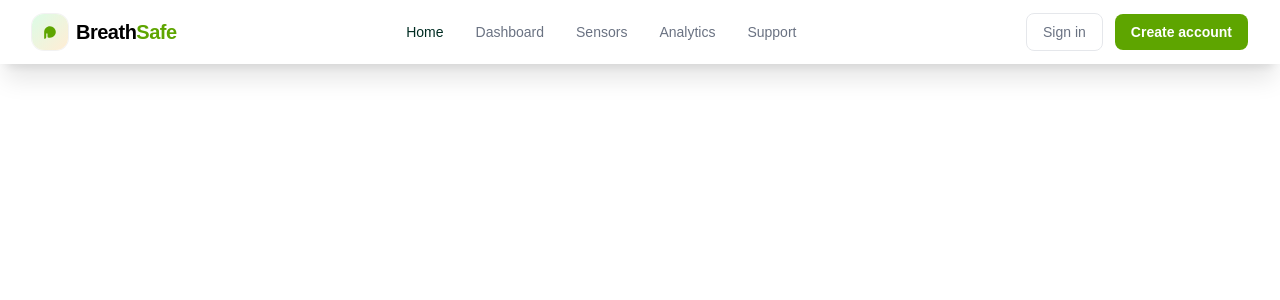
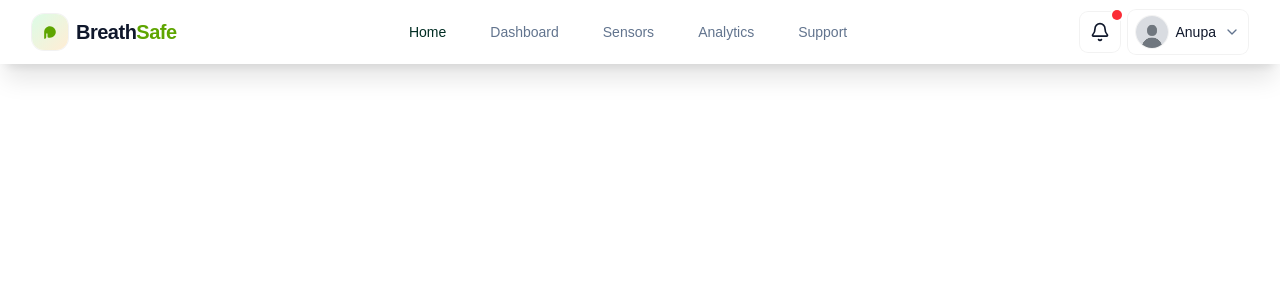
Before and after one commit to nipun-munasinghe/Breathsafe-App, a Next.js app: page / in a window 1280 px wide. Shown: the top 300 px of the page. Built offline with nearby package versions, Linux system fonts and the light colour scheme.

Commit message:
Header done with two states

```diff
--- a/components/common/Header.tsx
+++ b/components/common/Header.tsx
@@ -2,9 +2,22 @@
 import React from "react";
 import Link from "next/link";
 import { usePathname } from "next/navigation";
-import { Menu, X } from "lucide-react";
+import Image from "next/image";
+import {
+  Menu,
+  X,
+  Bell,
+  ChevronDown,
+  LogOut,
+  UserRound,
+  Settings,
+} from "lucide-react";
 
-const navItems = [
+// Types & Constants
+type NavItem = { href: string; label: string };
+type UserInfo = { name: string; avatar?: string | null };
+
+const navItems: NavItem[] = [
   { href: "/", label: "Home" },
   { href: "/dashboard", label: "Dashboard" },
   { href: "/sensors", label: "Sensors" },
@@ -12,20 +25,241 @@ const navItems = [
   { href: "/support", label: "Support" },
 ];
 
+// Small utilities
+function cx(...classes: Array<string | false | null | undefined>) {
+  return classes.filter(Boolean).join(" ");
+}
+
+function isExact(pathname: string, href: string) {
+  return pathname === href;
+}
+
+// Reusable bits
+function NotificationsButton() {
+  return (
+    <button
+      type="button"
+      aria-label="Notifications"
+      className="relative inline-flex h-10 w-10 shrink-0 items-center justify-center rounded-lg ring-1 ring-black/5 text-slate-900 hover:text-emerald-950 focus-visible:outline-none focus-visible:ring-2 focus-visible:ring-emerald-400"
+    >
+      <Bell className="h-5 w-5" />
+      {/* Example unread badge */}
+      <span className="absolute -top-0.5 -right-0.5 inline-flex h-2.5 w-2.5 rounded-full bg-red-500 ring-2 ring-white" />
+    </button>
+  );
+}
+
+function AvatarImg({ src, alt }: { src?: string | null; alt: string }) {
+  const getAvatarSrc = (s?: string | null) => s || "/profile-pic.jpg";
+
+  return (
+    <Image
+      src={getAvatarSrc(src)}
+      alt={alt}
+      width={32}
+      height={32}
+      className="h-8 w-8 rounded-full object-cover ring-1 ring-black/5"
+      onError={(e) => {
+        const target = e.currentTarget as HTMLImageElement;
+        if (!target.src.endsWith("/profile-pic.jpg")) {
+          target.src = "/profile-pic.jpg";
+        }
+      }}
+    />
+  );
+}
+
+function AuthButtons({
+  layout = "inline",
+  onItemClick,
+}: {
+  layout?: "inline" | "grid";
+  onItemClick?: () => void;
+}) {
+  const baseLink =
+    "rounded-xl px-3 py-2 text-sm transition-colors focus:outline-none focus-visible:ring-2 focus-visible:ring-emerald-400";
+  return (
+    <div
+      className={cx(
+        layout === "grid"
+          ? "grid grid-cols-2 gap-2"
+          : "flex items-center gap-3"
+      )}
+    >
+      <Link
+        href="/auth/login"
+        onClick={onItemClick}
+        className={cx(
+          baseLink,
+          "border border-slate-200 text-center font-medium text-slate-600 hover:text-emerald-950 hover:border-emerald-950"
+        )}
+      >
+        Sign in
+      </Link>
+      <Link
+        href="/auth/register"
+        onClick={onItemClick}
+        className={cx(
+          baseLink,
+          "bg-lime-600 text-center font-semibold text-white hover:bg-emerald-950"
+        )}
+      >
+        Create account
+      </Link>
+    </div>
+  );
+}
+
+function UserQuickActions({ user }: { user: UserInfo }) {
+  return (
+    <div className="flex items-center gap-2">
+      <NotificationsButton />
+      <UserMenu user={user} />
+    </div>
+  );
+}
+
+function NavLink({ item, active }: { item: NavItem; active: boolean }) {
+  return (
+    <Link
+      href={item.href}
+      className={cx(
+        "rounded px-1.5 py-1 text-sm font-normal transition-colors duration-200 focus:outline-none focus-visible:ring-2 focus-visible:ring-emerald-400",
+        active ? "text-emerald-950" : "text-slate-500 hover:text-emerald-950"
+      )}
+      aria-current={active ? "page" : undefined}
+    >
+      {item.label}
+    </Link>
+  );
+}
+
+function UserMenu({ user }: { user: UserInfo }) {
+  const [open, setOpen] = React.useState(false);
+  const ref = React.useRef<HTMLDivElement | null>(null);
+
+  React.useEffect(() => {
+    function onDocClick(e: MouseEvent) {
+      if (ref.current && !ref.current.contains(e.target as Node)) {
+        setOpen(false);
+      }
+    }
+    if (open) document.addEventListener("mousedown", onDocClick);
+    return () => document.removeEventListener("mousedown", onDocClick);
+  }, [open]);
+
+  return (
+    <div className="relative" ref={ref}>
+      <button
+        type="button"
+        onClick={() => setOpen((v) => !v)}
+        aria-haspopup="menu"
+        aria-expanded={open}
+        className="group inline-flex items-center gap-2 rounded-lg px-2 py-1.5 ring-1 ring-black/5 hover:bg-slate-50 focus-visible:outline-none focus-visible:ring-2 focus-visible:ring-emerald-400"
+      >
+        <span className="flex items-center gap-2">
+          <AvatarImg src={user.avatar} alt="Profile" />
+          <span className="text-sm font-medium text-slate-900 group-hover:text-emerald-950">
+            {user.name}
+          </span>
+        </span>
+        <ChevronDown className="h-4 w-4 text-slate-500 group-hover:text-emerald-950" />
+      </button>
+
+      {open && (
+        <div
+          role="menu"
+          className="absolute right-0 mt-2 w-56 overflow-hidden rounded-xl border border-slate-100 bg-white shadow-lg"
+        >
+          <MenuLink href="/profile" onSelect={() => setOpen(false)}>
+            <UserRound className="h-4 w-4" />
+            Profile
+          </MenuLink>
+          <MenuLink href="/settings" onSelect={() => setOpen(false)}>
+            <Settings className="h-4 w-4" />
+            Settings
+          </MenuLink>
+          <MenuButton
+            onClick={() => {
+              setOpen(false);
+              const event = new CustomEvent("app:signout");
+              window.dispatchEvent(event);
+            }}
+          >
+            <LogOut className="h-4 w-4" />
+            Sign out
+          </MenuButton>
+        </div>
+      )}
+    </div>
+  );
+}
+
+function MenuLink({
+  href,
+  children,
+  onSelect,
+}: {
+  href: string;
+  children: React.ReactNode;
+  onSelect?: () => void;
+}) {
+  return (
+    <Link
+      href={href}
+      className="flex items-center gap-2 px-3 py-2 text-sm text-slate-700 hover:bg-slate-50"
+      onClick={onSelect}
+    >
+      {children}
+    </Link>
+  );
+}
+
+function MenuButton({
+  onClick,
+  children,
+}: {
+  onClick: () => void;
+  children: React.ReactNode;
+}) {
+  return (
+    <button
+      className="flex w-full items-center gap-2 px-3 py-2 text-left text-sm text-slate-700 hover:bg-slate-50"
+      onClick={onClick}
+    >
+      {children}
+    </button>
+  );
+}
+
+// Main Component
 export default function Header() {
   const pathname = usePathname();
   const [open, setOpen] = React.useState(false);
 
-  const isActive = (href: string) =>
-    pathname === href ? "text-emerald-950" : "text-gray-500 hover:text-emerald-950";
+  // Replace with auth integration
+  const [user, setUser] = React.useState<UserInfo | null>({
+    name: "Anupa",
+    avatar: "",
+  });
+
+  // Sign out listener
+  React.useEffect(() => {
+    function onSignOut() {
+      setUser(null);
+    }
+    window.addEventListener("app:signout", onSignOut);
+    return () => window.removeEventListener("app:signout", onSignOut);
+  }, []);
 
   return (
     <header className="fixed inset-x-0 top-0 z-50 w-full bg-white/90 backdrop-blur supports-[backdrop-filter]:bg-white/70 shadow-xl">
-      <div className="mx-auto max-w-7xl px-4 sm:px-6 lg:px-8">
+      {/* Outer container */}
+      <div className="mx-auto w-full max-w-7xl px-3 sm:px-6 lg:px-8">
         <div className="flex h-16 items-center justify-between">
           {/* Brand */}
           <Link href="/" className="group inline-flex items-center gap-2">
-            <span className="inline-grid place-items-center h-9 w-9 rounded-xl bg-gradient-to-br from-green-100 to-orange-100 ring-1 ring-black/5">
+            <span className="inline-grid h-9 w-9 place-items-center rounded-xl bg-gradient-to-br from-green-100 to-orange-100 ring-1 ring-black/5">
               <svg viewBox="0 0 24 24" aria-hidden className="h-5 w-5">
                 <path
                   d="M5 12c0-3.866 3.134-7 7-7a7 7 0 0 1 0 14h-1.5a1.5 1.5 0 0 1-1.5-1.5v-3.25a.75.75 0 0 0-1.5 0V18A2 2 0 0 1 5 20"
@@ -34,45 +268,33 @@ export default function Header() {
                 />
               </svg>
             </span>
-            <span className="text-xl font-bold tracking-tight text-blue-gray-900">
+            <span className="text-xl font-bold tracking-tight text-slate-900">
               Breath<span className="text-lime-600">Safe</span>
             </span>
           </Link>
 
           {/* Desktop nav */}
-          <nav className="hidden md:flex items-center gap-8">
+          <nav className="hidden md:flex items-center gap-6 lg:gap-8">
             {navItems.map((item) => (
-              <Link
+              <NavLink
                 key={item.href}
-                href={item.href}
-                className={`text-sm font-normal ${isActive(item.href)} transition-colors duration-200`}
-              >
-                {item.label}
-              </Link>
+                item={item}
+                active={isExact(pathname, item.href)}
+              />
             ))}
           </nav>
 
-          {/* CTA(s) */}
+          {/* Right side */}
           <div className="hidden md:flex items-center gap-3">
-            <Link
-              href="/auth/login"
-              className="inline-flex items-center justify-center rounded-lg border border-gray-200 px-4 py-2 text-sm font-medium text-gray-500 hover:text-emerald-950 hover:border-emerald-950 transition-colors"
-            >
-              Sign in
-            </Link>
-            <Link
-              href="/auth/register"
-              className="inline-flex items-center justify-center rounded-lg bg-lime-600 px-4 py-2 text-sm font-semibold text-white hover:bg-emerald-950 transition-colors"
-            >
-              Create account
-            </Link>
+            {!user ? <AuthButtons /> : <UserQuickActions user={user} />}
           </div>
 
           {/* Mobile toggle */}
           <button
             aria-label="Toggle Menu"
+            aria-expanded={open}
             onClick={() => setOpen((v) => !v)}
-            className="md:hidden inline-flex h-10 w-10 items-center justify-center rounded-lg ring-1 ring-black/5 text-blue-gray-900 hover:text-emerald-950"
+            className="inline-flex h-10 w-10 items-center justify-center rounded-lg ring-1 ring-black/5 text-slate-900 hover:text-emerald-950 focus-visible:outline-none focus-visible:ring-2 focus-visible:ring-emerald-400 md:hidden"
           >
             {open ? <X className="h-6 w-6" /> : <Menu className="h-6 w-6" />}
           </button>
@@ -81,42 +303,79 @@ export default function Header() {
 
       {/* Mobile sheet */}
       <div
-        className={`md:hidden overflow-hidden transition-[max-height] duration-300 ease-in-out ${
-          open ? "max-h-96" : "max-h-0"
-        }`}
+        className={cx(
+          "md:hidden overflow-hidden transition-[max-height] duration-300 ease-in-out",
+          open ? "max-h-[calc(100dvh-5.5rem]" : "max-h-0"
+        )}
       >
-        <div className="px-4 pb-4">
-          <nav className="grid gap-1 rounded-2xl bg-gradient-to-br from-green-100 to-orange-100 p-2">
+        <div className="px-3 sm:px-6 lg:px-8 pb-4">
+          <nav className="grid gap-2 rounded-2xl bg-gradient-to-br from-green-100 to-orange-100 p-2">
+            {/* Mobile: header area */}
+            {!user ? null : (
+              <div className="flex items-center justify-between rounded-xl bg-white/70 px-3 py-2">
+                <div className="flex items-center gap-2">
+                  <Image
+                    src={user.avatar || "/profile-pic.jpg"}
+                    alt="Profile"
+                    width={36}
+                    height={36}
+                    className="h-9 w-9 rounded-full object-cover ring-1 ring-black/5"
+                  />
+                  <div className="flex flex-col">
+                    <span className="text-sm font-medium text-slate-900">{user.name}</span>
+                    <span className="text-xs text-slate-500">Online</span>
+                  </div>
+                </div>
+                <NotificationsButton />
+              </div>
+            )}
+
+            {/* Mobile: nav links */}
             {navItems.map((item) => (
               <Link
                 key={item.href}
                 href={item.href}
                 onClick={() => setOpen(false)}
-                className={`rounded-xl px-3 py-2 text-sm ${
-                  pathname === item.href
+                className={cx(
+                  "rounded-xl px-3 py-2 text-sm transition-colors",
+                  isExact(pathname, item.href)
                     ? "bg-white text-emerald-950"
-                    : "text-gray-500 hover:bg-white/70 hover:text-emerald-950"
-                } transition-colors`}
+                    : "text-slate-600 hover:bg-white/70 hover:text-emerald-950"
+                )}
+                aria-current={isExact(pathname, item.href) ? "page" : undefined}
               >
                 {item.label}
               </Link>
             ))}
-            <div className="mt-2 grid grid-cols-2 gap-2">
-              <Link
-                href="/auth/login"
-                onClick={() => setOpen(false)}
-                className="rounded-xl border border-gray-200 px-3 py-2 text-center text-sm font-medium text-gray-500 hover:text-emerald-950 hover:border-emerald-950"
-              >
-                Sign in
-              </Link>
-              <Link
-                href="/auth/register"
-                onClick={() => setOpen(false)}
-                className="rounded-xl bg-lime-600 px-3 py-2 text-center text-sm font-semibold text-white hover:bg-emerald-950"
-              >
-                Join now
-              </Link>
-            </div>
+
+            {/* Mobile: auth buttons */}
+            {user ? null : (
+              <AuthButtons layout="grid" onItemClick={() => setOpen(false)} />
+            )}
+
+            {/* Mobile: user actions */}
+            {user ? (
+              <div className="grid gap-1 rounded-xl bg-white/70 p-2">
+                <MenuLink href="/profile" onSelect={() => setOpen(false)}>
+                  <UserRound className="h-4 w-4" />
+                  Profile
+                </MenuLink>
+                <MenuLink href="/settings" onSelect={() => setOpen(false)}>
+                  <Settings className="h-4 w-4" />
+                  Settings
+                </MenuLink>
+                <MenuButton
+                  onClick={() => {
+                    setOpen(false);
+                    const event = new CustomEvent("app:signout");
+                    window.dispatchEvent(event);
+                  }}
+                >
+                  <LogOut className="h-4 w-4" />
+                  Sign out
+                </MenuButton>
+              </div>
+            ) : null}
           </nav>
         </div>
       </div>
```
